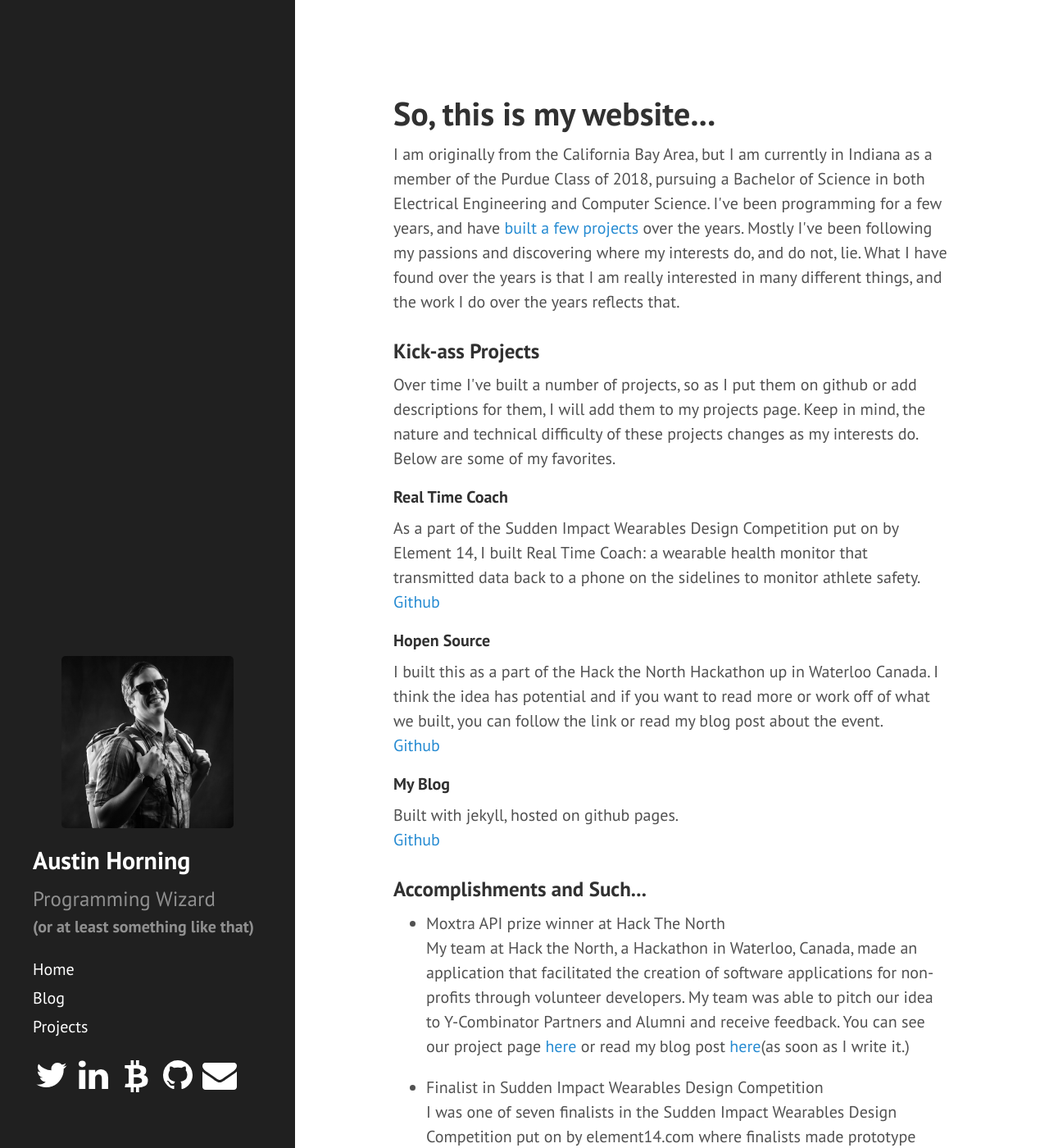
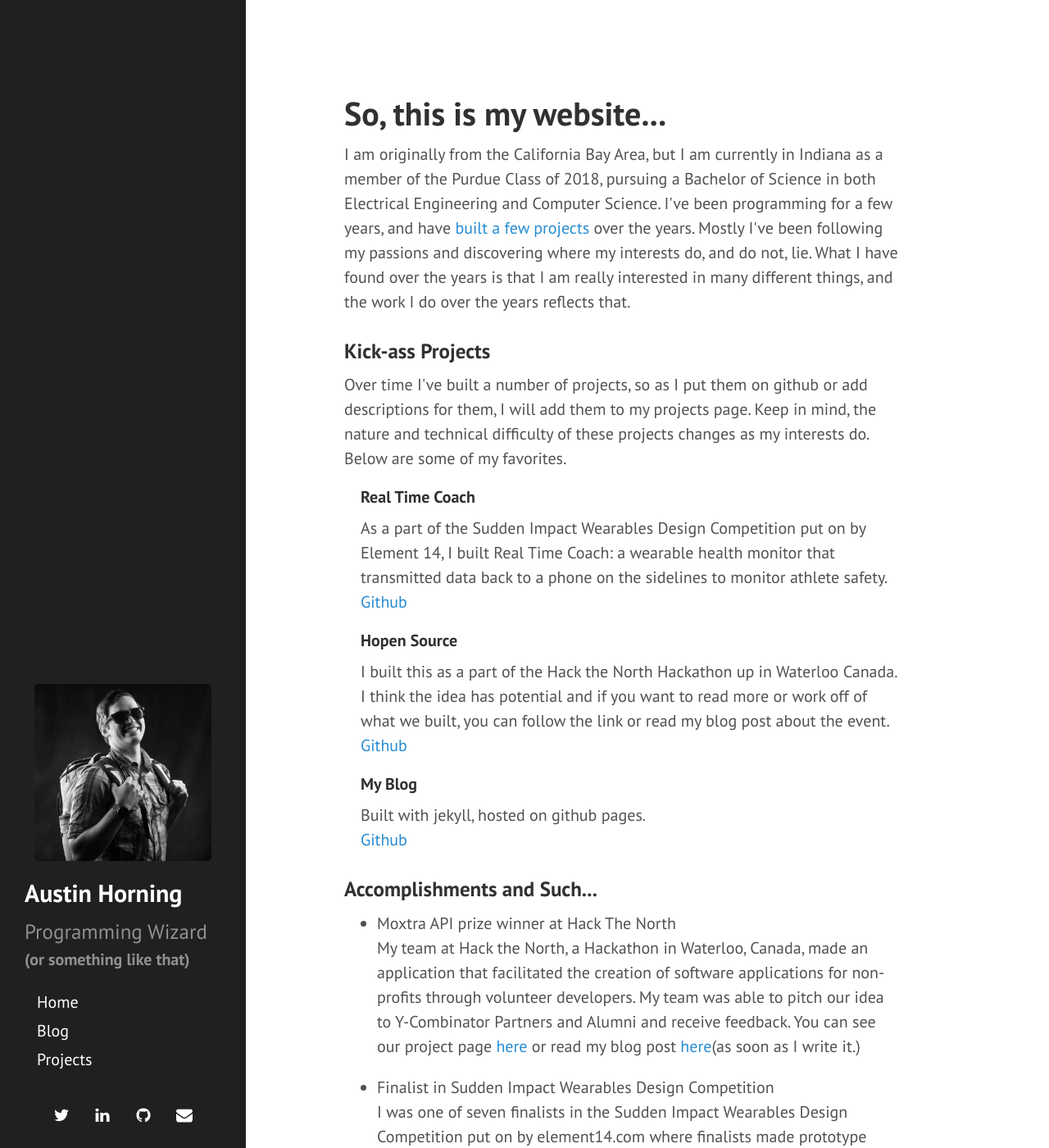
Before and after one commit to TheAustinSeven/theaustinseven.github.io, a Jekyll site: the page built from index.html, in a window 1280 px wide and 1400 px high. Shown: the whole window at 82% size. Built offline with Jekyll 4.4.1, drawn with Linux system fonts in a browser that asks for light colours; the list of posts is cut into pages by our own code.

Commit message:
Did some minor housekeeping

```diff
--- a/_includes/sidebar.html
+++ b/_includes/sidebar.html
@@ -1,6 +1,6 @@
 <div class="sidebar">
   <div class="container sidebar-sticky">
-    <img src="{{ site.baseurl }}images/profile.jpg" style="width:75%;margin:auto;">
+    <img src="{{ site.baseurl }}images/profile.jpg" style="width:90%;margin:auto;">
     <div class="sidebar-about">
       <h2>
         <a href="{{ site.baseurl }}">
@@ -8,7 +8,7 @@
         </a>
       </h2>
       <p class="lead" style="margin:0">Programming Wizard</p>
-      <p class="lead" style="font-size:100%;font-weight:bold;">(or at least something like that)</p>
+      <p class="lead" style="font-size:100%;font-weight:bold;">(or something like that)</p>
     </div>
 
     <nav class="sidebar-nav">
@@ -30,11 +30,10 @@
     </nav>
     <footer>
 			<ul class="icons" >
-				<li class="icon"><a href="http://twitter.com/TheAustinSeven"><img src="/public/svg/white/twitter.svg" style="width:15%"></a></li>
-        <li class="icon"><a href="https://www.linkedin.com/in/austinhorning"><img src="/public/svg/white/linkedin.svg" style="width:15%"></a></li>
-				<li class="icon"><a href="https://www.coinbase.com/checkouts/af0878ebbd28bb33a53f55c811812fae"><img src="/public/svg/white/bitcoin.svg" style="width:15%"></a></li>
-				<li class="icon"><a href="http://github.com/TheAustinSeven"><img src="/public/svg/white/github.svg" style="width:15%"></a></li>
-				<li class="icon"><a href="mailto:austinseven@outlook.com"><img src="/public/svg/white/envelope.svg" style="width:15%"></a></li>
+				<li class="icon" style="width:10%;margin:auto;display: block !important;"><a href="http://twitter.com/TheAustinSeven"><img src="/public/svg/white/twitter.svg"></a></li>
+        <li class="icon" style="width:10%;margin:auto;display: block !important;"><a href="https://www.linkedin.com/in/austinhorning"><img src="/public/svg/white/linkedin.svg"></a></li>
+				<li class="icon" style="width:10%;margin:auto;display: block !important;"><a href="http://github.com/TheAustinSeven"><img src="/public/svg/white/github.svg"></a></li>
+				<li class="icon" style="width:10%;margin:auto;display: block !important;"><a href="mailto:austinseven@outlook.com"><img src="/public/svg/white/envelope.svg" ></a></li>
 			</ul>
 		</footer>
   </div>
--- a/public/css/homestyle.css
+++ b/public/css/homestyle.css
@@ -1,15 +1,24 @@
 ul.icons {
   cursor: default;
   list-style: none;
-  padding-left: 0;
-  padding-right: 0;
+  margin:0;
+  padding: 0 20px;
+  display: flex;
+  justify-content: space-between;
 }
 li.icon {
-  display:inline !important;
+  display:block !important;
   position: relative;
   margin-right: 2px;
   margin-left: 2px;
+
 }
 li > a > img {
-  display:inline;
+  margin: 20px 0 0 0;
 }
+.sidebar-nav {
+  margin-left: 15px;
+}
+.inner {
+  margin-left: 20px;
+}
--- a/public/css/hyde.css
+++ b/public/css/hyde.css
@@ -65,7 +65,7 @@ html {
     top: 0;
     left: 0;
     bottom: 0;
-    width: 18rem;
+    width: 15rem;
     text-align: left;
   }
 }
@@ -111,6 +111,7 @@ a.sidebar-nav-item:focus {
     right:  1rem;
     bottom: 1rem;
     left:   1rem;
+    padding: 10px;
   }
 }
 
@@ -136,7 +137,7 @@ a.sidebar-nav-item:focus {
 
 @media (min-width: 64em) {
   .content {
-    margin-left: 22rem;
+    margin-left: 19rem;
     margin-right: 4rem;
   }
 }
```
Also changed, not shown: Gemfile.lock.
